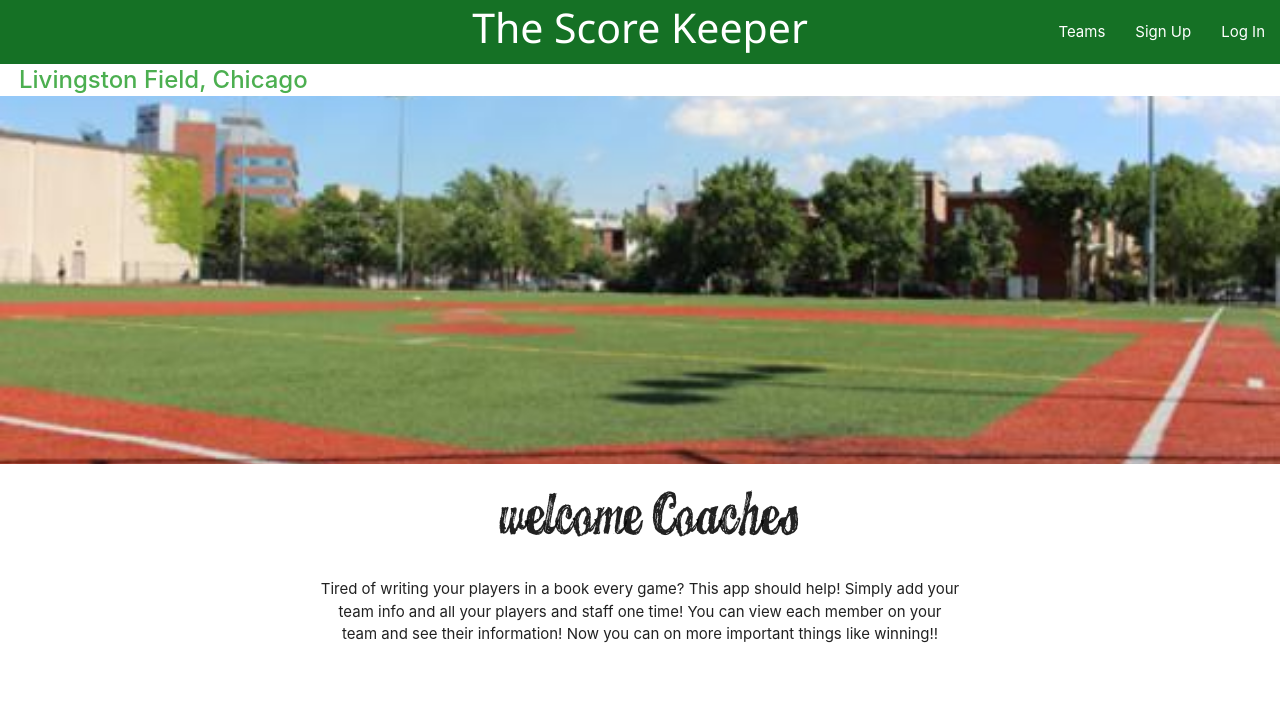
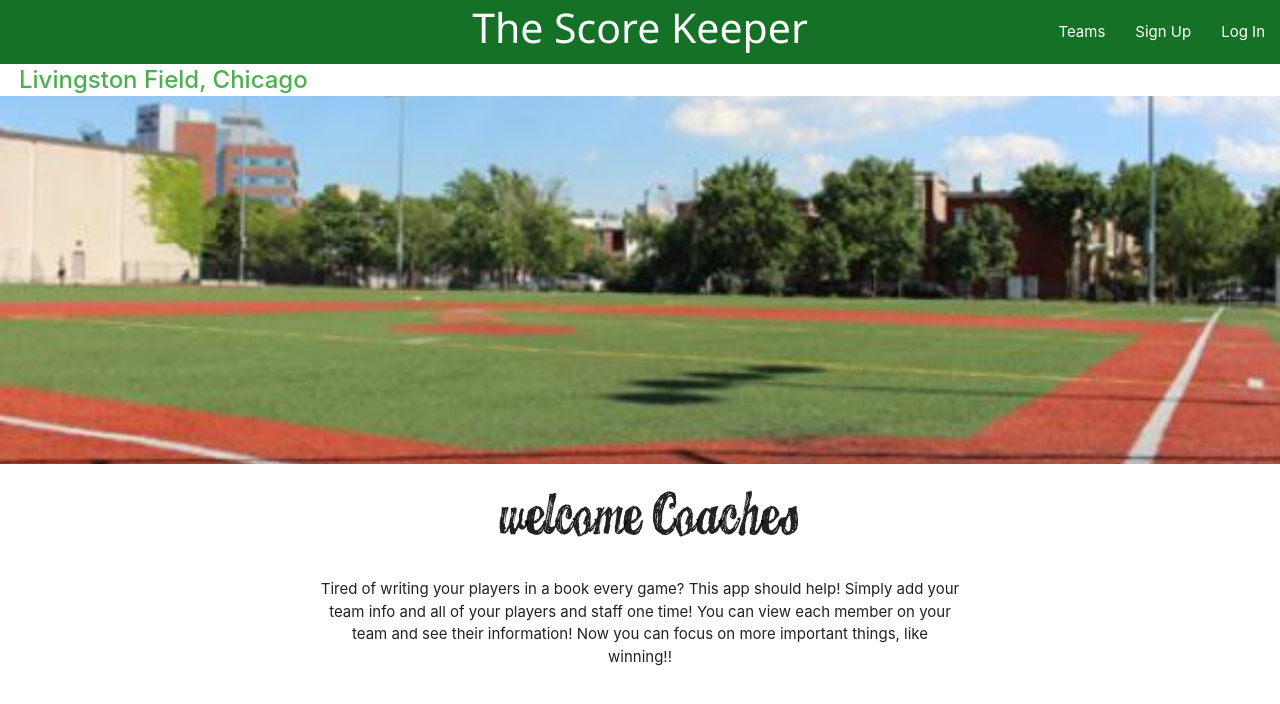
Before and after one commit to savila12/TheScoreKeeper-FrontEnd, an Angular app: page / in a window 1280 px wide. Shown: the top 704 px of the page. Built offline with nearby package versions, Linux system fonts and the light colour scheme.

Commit message:
grammar check

```diff
--- a/src/app/carousel/carousel.component.html
+++ b/src/app/carousel/carousel.component.html
@@ -43,6 +43,6 @@
 <div class="about-page">
   <h2 id="welcome">Welcome Coaches</h2>
   <p>Tired of writing your players in a book every game? This app should help!
-  Simply add your team info and all your players and staff one time! You can view each member
-  on your team and see their information! Now you can on more important things like winning!!</p>
+  Simply add your team info and all of your players and staff one time! You can view each member
+  on your team and see their information! Now you can focus on more important things, like winning!!</p>
 </div>
```
